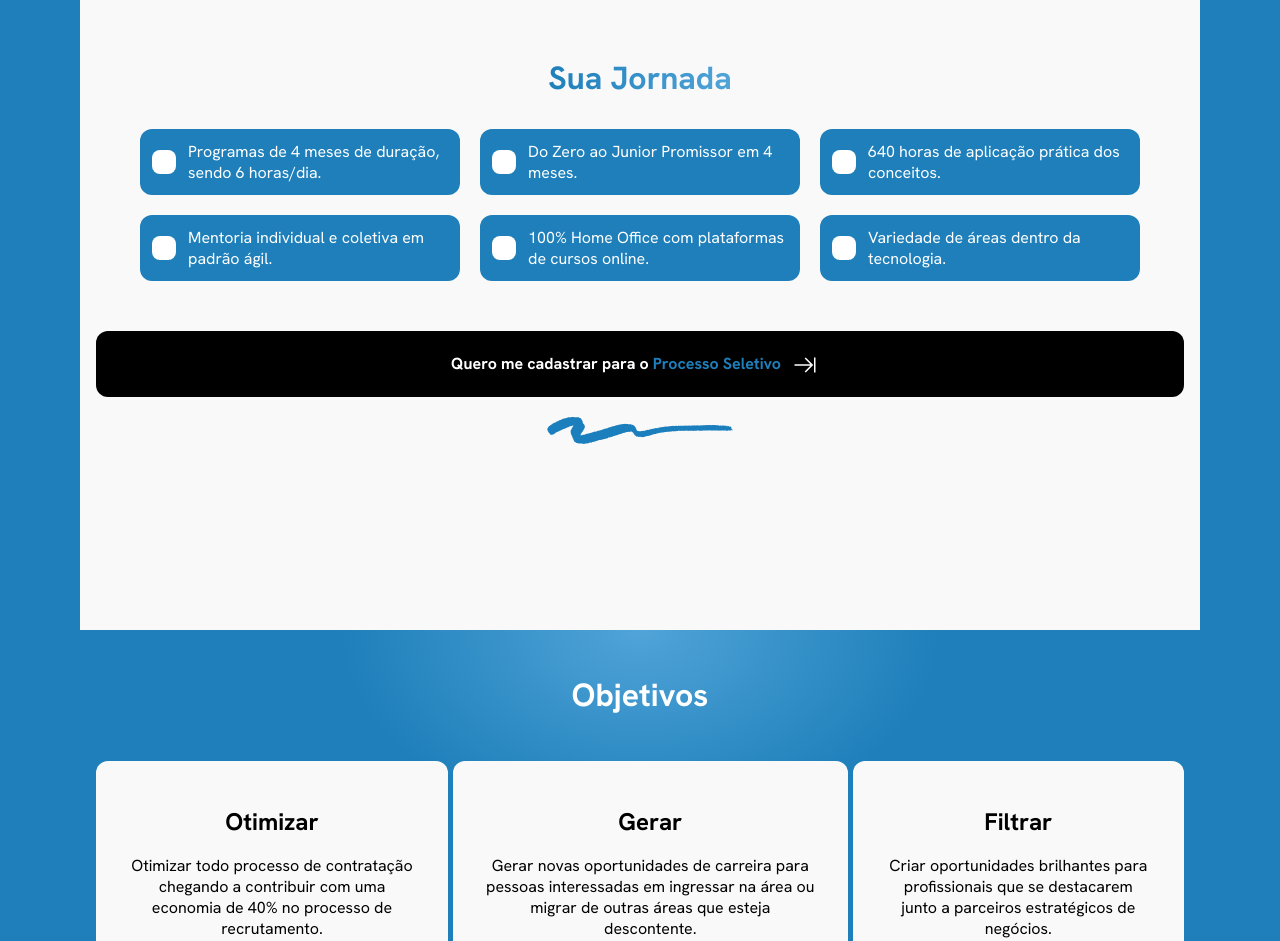
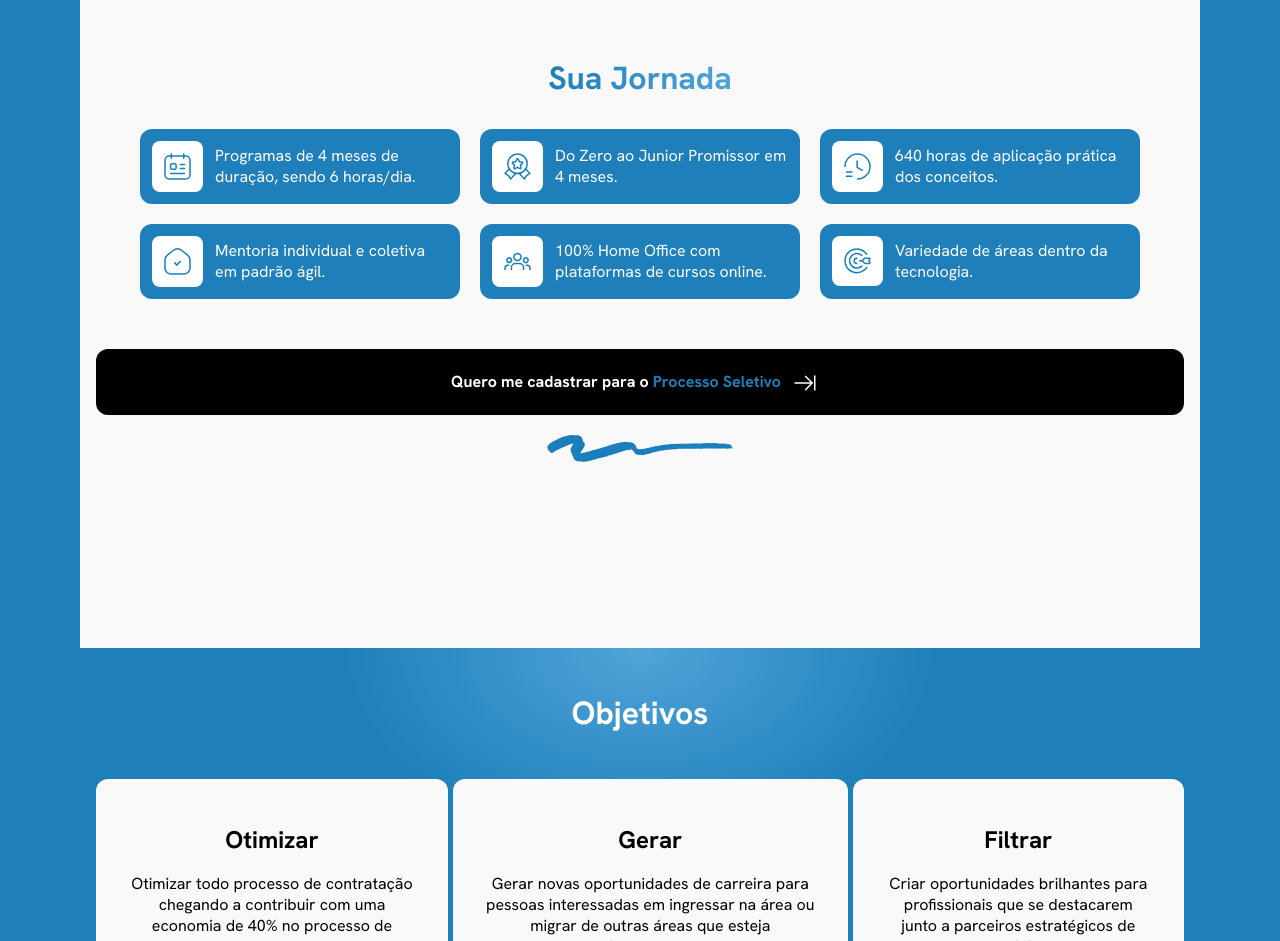
Before and after one commit to boraladiogo/landing-netuno, a plain HTML site: page index.html in a window 1280 px wide. Shown: the part 2780-3721 px from the top of the page. Drawn offline with nearby package versions, Linux system fonts and the light colour scheme; the site is published under a folder, as on GitHub Pages, so addresses that start at the root find nothing.

Commit message:
Fix icons not showing up

```diff
--- a/index.html
+++ b/index.html
@@ -266,29 +266,29 @@
             <section class="grid--journey">
                 <div class="wrapper">
                     <h1>Sua Jornada</h1>
-                    <ul class="widgets">
+                    <ul class="">
                         <li>
-                            <img src="/app/assets/calendar-icon.svg" alt="">
+                            <img src="app/assets/calendar-icon.svg" alt="">
                             Programas de 4 meses de duração, sendo 6 horas/dia.
                         </li>
                         <li>
-                            <img src="/app/assets/award-icon.svg" alt="">
+                            <img src="app/assets/award-icon.svg" alt="">
                             Do Zero ao Junior Promissor em 4 meses.
                         </li>
                         <li>
-                            <img src="/app/assets/clock-icon.svg" alt="">
+                            <img src="app/assets/clock-icon.svg" alt="">
                             640 horas de aplicação prática dos conceitos.
                         </li>
                         <li>
-                            <img src="/app/assets/home-icon.svg" alt="">
+                            <img src="app/assets/home-icon.svg" alt="">
                             Mentoria individual e coletiva em padrão ágil.
                         </li>
                         <li>
-                            <img src="/app/assets/colab-icon.svg" alt="">
+                            <img src="app/assets/colab-icon.svg" alt="">
                             100% Home Office com plataformas de cursos online.
                         </li>
                         <li>
-                            <img src="/app/assets/goal-icon.svg" alt="">
+                            <img src="app/assets/goal-icon.svg" alt="">
                             Variedade de áreas dentro da tecnologia.
                         </li>
                     </ul>
```
